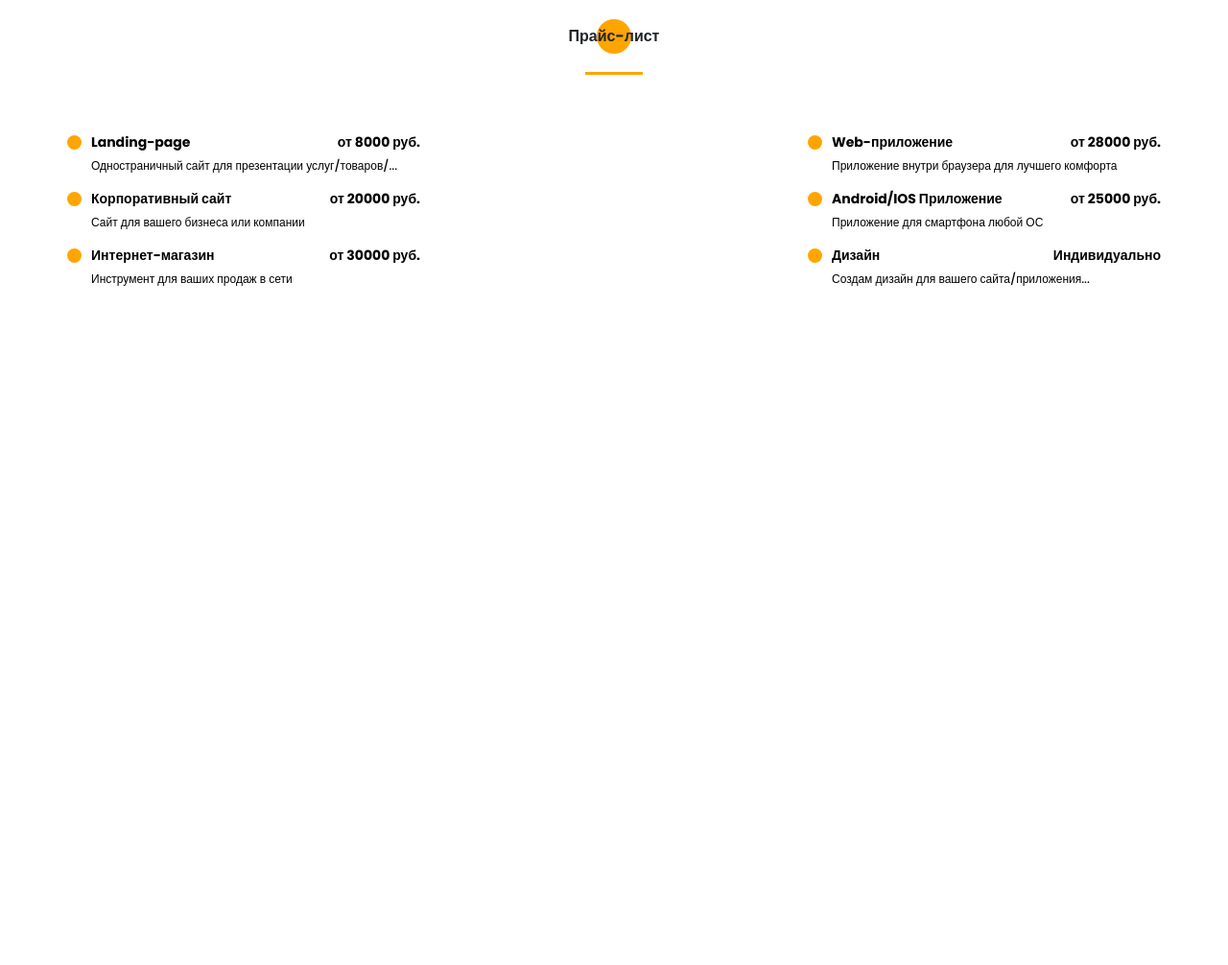
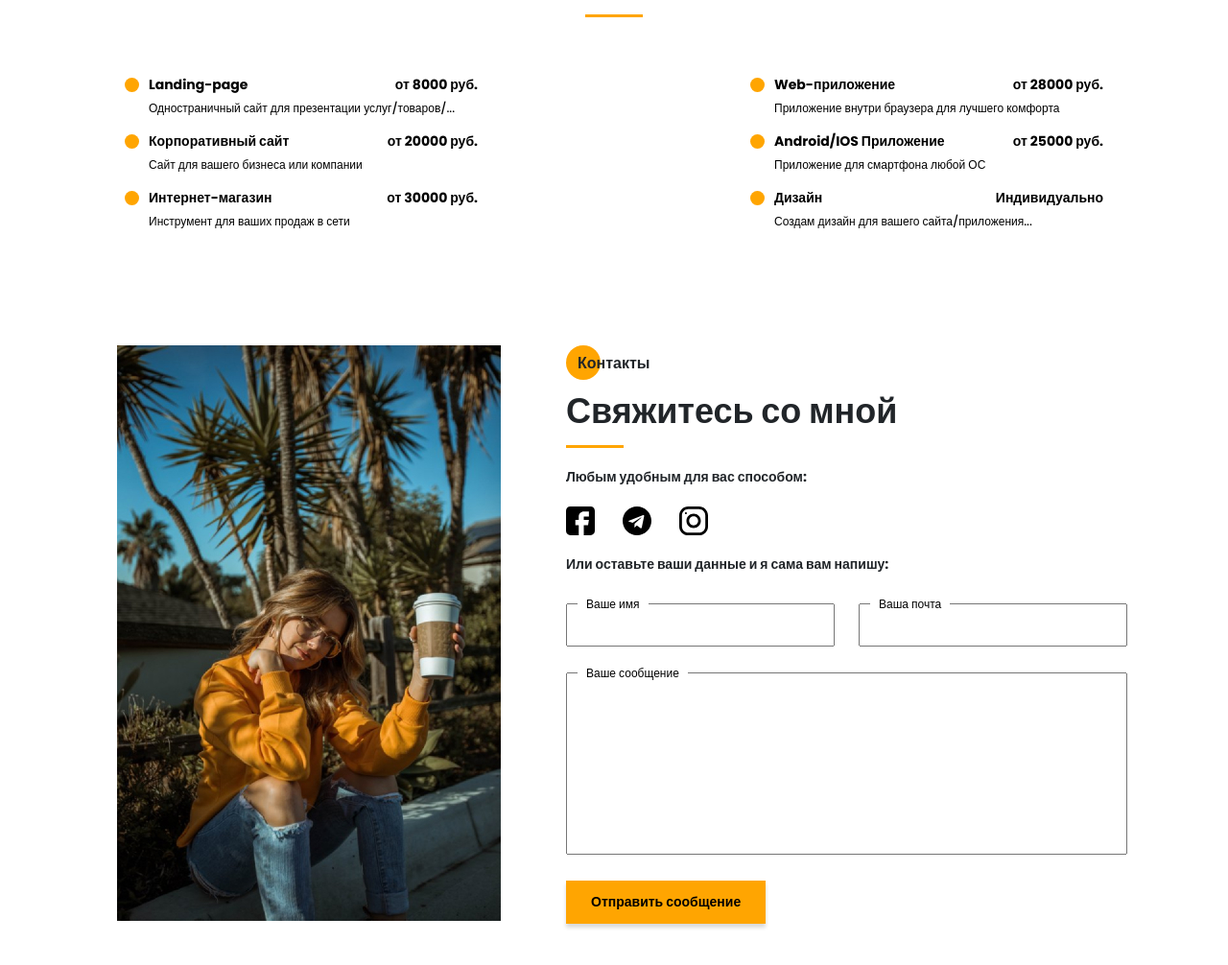
Before and after one commit to YuriDovgopol/portfolio, a website: page src/index.html in a window 1280 px wide. Shown: the part 4342-5348 px from the top of the page at 96% size. Before the commit the page ends 4642 px from the top, so only its background shows below. Drawn offline with nearby package versions, Linux system fonts and the light colour scheme; files that its build step writes are made by us from their sources; files whose address does not match are found by name.

Commit message:
have made last section "contacts"

```diff
--- a/src/index.html
+++ b/src/index.html
@@ -423,6 +423,54 @@
         </div>
     </section>
 
+    <section class="contacts">
+        <div class="container">
+            <div class="contacts__wrapper">
+                <div class="contacts__photo">
+                    <img src="img/main_photo.jpg" alt="photo">
+                </div>
+                <div class="contacts__descr">
+                    <h2 class="title title_fz16 contacts__title">Контакты</h2>
+                    <div class="title contacts__subtitle">Свяжитесь со мной</div>
+                    <div class="devider"></div>
+
+                    <div class="title title_fz14 contacts__text">Любым удобным для вас способом:</div>
+
+                    <div class="contacts__social">
+                        <a href="" class="contacts__link">
+                            <img src="icons/social/Facebook-strainght.svg" alt="facebook">
+                        </a>
+                        <a href="" class="contacts__link">
+                            <img src="icons/social/telegram.svg" alt="telegram">
+                        </a>
+                        <a href="" class="contacts__link">
+                            <img src="icons/social/Instagram-strainght.svg" alt="instagram">
+                        </a>
+                    </div>
+
+                    <div class="title title_fz14 contacts__text">Или оставьте ваши данные и я сама вам напишу:</div>
+
+                    <form action="#" class="contacts__form">
+                        <div class="contacts__input">
+                            <input name="name" id="name" type="text">
+                            <label for="name">Ваше имя</label>
+                        </div>
+                        <div class="contacts__input">
+                            <input name="email" id="email" type="email">
+                            <label for="email">Ваша почта</label>
+                        </div>
+                        <div class="contacts__textarea">
+                            <textarea name="text" id="text" ></textarea>
+                            <label for="text">Ваше сообщение</label>
+                        </div>
+                        <div>
+                            <button class="contacts__btn btn">Отправить сообщение</button>
+                        </div>
+                    </form>
+                </div>
+        </div>
+    </section>
+
     <script src="js/script.js"></script>
 </body>
 </html>
--- a/src/sass/blocks/_about.scss
+++ b/src/sass/blocks/_about.scss
@@ -61,4 +61,11 @@
             color: #000000;
         }
     }
+    &__btn {
+        border: none;
+        font-weight: 700;
+        font-size: 14px;
+        line-height: 21px;
+        color: #000000;
+    }
 }
--- /dev/null
+++ b/src/sass/blocks/_contacts.scss
@@ -0,0 +1,109 @@
+.contacts {
+    padding: 120px 0 90px 0;
+    &__wrapper {
+        padding: 0 35px 0 52px;
+        display: grid;
+        grid-template-columns: 400px 585px;
+        justify-content: space-between;
+    }
+    &__photo {
+        img {
+            width: 100%;
+        }
+    }
+    &__descr {
+        padding-top: 6px;
+        .devider {
+            margin: 0;
+            margin-top: 5px;
+        }
+    }
+    &__title {
+        position: relative;
+        @include before-circle;
+        padding: 1px 0 0 12px;
+    }
+    &__text, &__social {
+        margin-top: 20px;
+    }
+    &__link {
+        margin-right: 25px;
+        img {
+            min-width: 30px;
+            min-height: 30px;
+        }
+    }
+    &__form {
+        margin-top: 30px;
+        display: grid;
+        grid-template: 45px 190px 45px / repeat(2, 280px);
+        justify-content: space-between;
+        row-gap: 27px;
+    }
+    &__input {
+        position: relative;
+        input {
+            transition: all 0.7s;
+            width: 100%;
+            height: 100%;
+            font-weight: 500;
+            font-size: 12px;
+            color: #000000;
+            padding: 0 20px 0 20px;
+            &:hover {
+                box-shadow: 5px 5px 5px $main-color;
+            }
+        }
+        label {
+            position: absolute;
+            height: 18px;
+            padding: 0 9px;
+            top: -8px;
+            left: 12px;
+            background-color: #fff;
+            margin-bottom: 0;
+            font-weight: 500;
+            font-size: 12px;
+            line-height: 18px;
+            color: #000000;
+        }
+    }
+    &__textarea {
+        position: relative;
+        grid-column: 1 / 3;
+        textarea {
+            transition: all 0.7s;
+            width: 100%;
+            height: 100%;
+            resize: none;
+            font-weight: 500;
+            font-size: 12px;
+            color: #000000;
+            padding: 20px;
+            &:hover {
+                box-shadow: 5px 5px 5px $main-color;
+            }
+
+        }
+        label {
+            position: absolute;
+            height: 18px;
+            padding: 0 9px;
+            top: -8px;
+            left: 12px;
+            background-color: #fff;
+            margin-bottom: 0;
+            font-weight: 500;
+            font-size: 12px;
+            line-height: 18px;
+            color: #000000;
+        }
+    }
+    &__btn {
+        border: none;
+        font-weight: 700;
+        font-size: 14px;
+        line-height: 21px;
+        color: #000000;
+    }
+}
--- a/src/sass/blocks/_prices.scss
+++ b/src/sass/blocks/_prices.scss
@@ -1,5 +1,5 @@
 .prices {
-    padding-top: 120px;
+    padding-top: 60px;
     &__title {
         position: relative;
         text-align: center;
@@ -12,6 +12,7 @@
     }
     &__wrapper {
         margin-top: 60px;
+        padding: 0 60px;
         display: grid;
         grid-template: repeat(3, minmax(44px, auto)) / repeat(2, 368px);
         justify-content: space-between;
--- a/src/sass/style.scss
+++ b/src/sass/style.scss
@@ -15,6 +15,7 @@
 @import 'blocks/skills';
 @import 'blocks/portfolio';
 @import 'blocks/prices';
+@import 'blocks/contacts';
 
 * {
     font-family: 'Poppins', sans-serif;
```
Also changed, not shown: dist/css/style.min.css, dist/icons/social/Facebook (1).svg (added), dist/icons/social/Facebook-straing.svg (added), dist/icons/social/Facebook-strainght.svg (added), dist/icons/social/Instagram (1).svg (added), dist/icons/social/Instagram-strainght.svg (added), dist/index.html, src/icons/social/Facebook-strainght.svg (added), src/icons/social/Instagram-strainght.svg (added).
